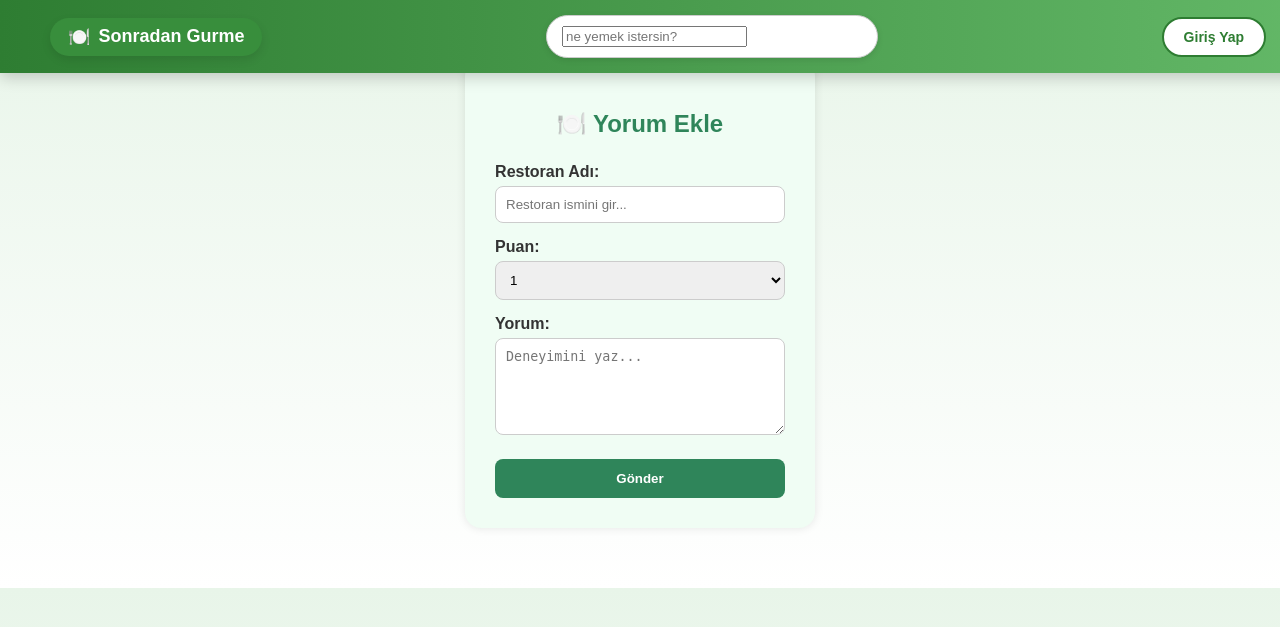
After one commit to sude-tunc/Sonradan-Gurme, a Django app: page /sgapp/yorum-ekle/ in a window 1280 px wide. The commit adds this page. Shown: the top 627 px of the page. Run offline with Django 5.2, Linux system fonts and the light colour scheme.

```diff
--- a/sgapp/forms.py
+++ b/sgapp/forms.py
@@ -10,7 +10,7 @@ class CustomUserCreationForm(UserCreationForm):
     )
 
     role = forms.ChoiceField(
-        choices=User.ROLE_CHOICES,
+        choices=User.ROLE_CHOICES,  # 💥 Eksik olan buydu!
         label="Kullanıcı Rolü"
     )
 
--- a/sgapp/urls.py
+++ b/sgapp/urls.py
@@ -18,6 +18,12 @@ urlpatterns = [
     path('restoranlar/', views.restoranlar_view, name='restoranlar'),  # bu satır önemli
     path('gurme-basvuru/', views.gurme_basvuru_view, name='gurme_basvuru'),
     path('home/', views.home_view, name='home'),
+    path('yorum-inceleme/', views.yorum_inceleme_view, name='yorum_inceleme'),
+    path('basvuru-inceleme/', views.basvuru_inceleme_view, name='basvuru_inceleme'),
+    path('restoranlar/', views.restoranlar_view, name='restoranlar'),
+    path('yorum-ekle/', views.yorum_ekle_view, name='yorum_ekle'),
+
+
 
 
     path('redirect-login/', login_redirect_view, name='login_redirect'),  # Giriş sonrası yönlendirme
@@ -27,3 +33,12 @@ urlpatterns = [
     path('gurme/', gurme_dashboard, name='gurme_dashboard'),
     path('home/', home_view, name='home'),  # Normal kullanıcı paneli
 ]
+
+def yorumlar_view(request):
+    return render(request, 'yorumlar.html')
+
+def restoranlar_view(request):
+    return render(request, 'restoranlar.html')
+
+def gurme_basvuru_view(request):
+    return render(request, 'gurme_basvuru.html')
--- a/sgapp/views.py
+++ b/sgapp/views.py
@@ -1,3 +1,5 @@
+from .models import Application
+
 from django.shortcuts import render, redirect
 from django.http import HttpResponse
 from django.contrib.auth import login, authenticate
@@ -81,3 +83,48 @@ def restoranlar_view(request):
 
 def gurme_basvuru_view(request):
     return render(request, 'gurme_basvuru.html')
+
+from .models import Review  # Model adın buysa
+from django.shortcuts import render
+
+
+
+from .models import Review
+
+def yorumlar_view(request):
+    yorumlar = Review.objects.filter(status='approved').order_by('-created_at')
+    return render(request, 'yorumlar.html', {'yorumlar': yorumlar})
+
+
+
+def basvuru_inceleme_view(request):
+    basvurular = Application.objects.filter(status='pending')
+    return render(request, 'basvuru_inceleme.html', {'basvurular': basvurular})
+
+def yorum_inceleme_view(request):
+    yorumlar = Review.objects.filter(status='pending')
+    return render(request, 'yorum_inceleme.html', {'yorumlar': yorumlar})
+
+def yorum_ekle_view(request):
+    # form logic burada olacak
+    return render(request, 'yorum_ekle.html')
+
+from django.shortcuts import render, redirect
+from .models import Review
+
+def yorum_ekle_view(request):
+    if request.method == 'POST':
+        restoran = request.POST.get('restaurant_name')
+        rating = request.POST.get('rating')
+        comment = request.POST.get('comment')
+
+        Review.objects.create(
+            user=request.user,
+            restaurant_name=restoran,
+            rating=rating,
+            comment=comment,
+            status='pending'
+        )
+        return redirect('home')  # veya nereye yönlendirmek istersen
+
+    return render(request, 'yorum_ekle.html')
--- a/static/css/styles.css
+++ b/static/css/styles.css
@@ -385,3 +385,60 @@ body {
 .card .btn:hover {
     background-color: #1b5e20;
 }
+.yorum-karti {
+    background-color: #ffffff;
+    border-radius: 12px;
+    box-shadow: 0 2px 6px rgba(0,0,0,0.1);
+    padding: 16px;
+    margin-bottom: 16px;
+}
+.yorum-formu-container {
+    max-width: 500px;
+    margin: 60px auto;
+    background-color: #f0fdf4;
+    padding: 30px;
+    border-radius: 16px;
+    box-shadow: 0 0 10px rgba(0,0,0,0.1);
+    font-family: Arial, sans-serif;
+}
+
+.yorum-formu-container h2 {
+    text-align: center;
+    color: #2f855a;
+    margin-bottom: 25px;
+}
+
+.yorum-formu-container label {
+    display: block;
+    margin-top: 15px;
+    font-weight: bold;
+    color: #333;
+}
+
+.yorum-formu-container input[type="text"],
+.yorum-formu-container select,
+.yorum-formu-container textarea {
+    width: 100%;
+    padding: 10px;
+    margin-top: 5px;
+    border: 1px solid #ccc;
+    border-radius: 8px;
+    box-sizing: border-box;
+}
+
+.yorum-formu-container button[type="submit"] {
+    background-color: #2f855a;
+    color: white;
+    border: none;
+    padding: 12px 20px;
+    margin-top: 20px;
+    border-radius: 8px;
+    cursor: pointer;
+    width: 100%;
+    font-weight: bold;
+    transition: background-color 0.3s ease;
+}
+
+.yorum-formu-container button[type="submit"]:hover {
+    background-color: #276749;
+}
--- a/templates/moderator_dashboard.html
+++ b/templates/moderator_dashboard.html
@@ -10,14 +10,14 @@
             <div class="card-icon">📝</div>
             <h3>Bekleyen Yorumlar</h3>
             <p>5 yorum inceleme bekliyor.</p>
-            <a href="#" class="btn">Yorumları Gör</a>
+            <a href="{% url 'yorum_inceleme' %}" class="btn">Yorumları Gör</a>
         </div>
 
         <div class="card">
             <div class="card-icon">🧑‍⚖️</div>
             <h3>Gurme Başvuruları</h3>
             <p>2 yeni başvuru var.</p>
-            <a href="#" class="btn">Başvuruları İncele</a>
+            <a href="{% url 'basvuru_inceleme' %}" class="btn">Başvuruları İncele</a>
         </div>
     </div>
 </div>
--- /dev/null
+++ b/templates/restoranlar.html
@@ -0,0 +1,5 @@
+{% extends "base.html" %}
+{% block content %}
+<h2>🍽️ Restoranlar</h2>
+<p>Popüler restoranlar burada gösterilecek.</p>
+{% endblock %}
--- /dev/null
+++ b/templates/yorum_ekle.html
@@ -0,0 +1,25 @@
+{% extends "base.html" %}
+
+{% block content %}
+<div class="yorum-formu-container">
+    <h2>🍽️ Yorum Ekle</h2>
+    <form method="post">
+        {% csrf_token %}
+
+        <label for="restaurant">Restoran Adı:</label>
+        <input type="text" name="restaurant_name" placeholder="Restoran ismini gir..." required>
+
+        <label for="rating">Puan:</label>
+        <select name="rating">
+            {% for i in "12345" %}
+            <option value="{{ i }}">{{ i }}</option>
+            {% endfor %}
+        </select>
+
+        <label for="comment">Yorum:</label>
+        <textarea name="comment" placeholder="Deneyimini yaz..." rows="5" required></textarea>
+
+        <button type="submit">Gönder</button>
+    </form>
+</div>
+{% endblock %}
```
Also changed, not shown: sgapp/admin.py (+7 -0 lines), sgapp/models.py (+39 -4 lines), templates/basvuru_inceleme.html (added, +10 -0 lines), templates/gurme_basvuru.html (added, +9 -0 lines), templates/gurme_dashboard.html (+10 -8 lines), templates/yorum_inceleme.html (added, +17 -0 lines), templates/yorumlar.html (added, +18 -0 lines), db.sqlite3, sgapp/migrations/0002_review.py (added), sgapp/migrations/0003_application.py (added).
